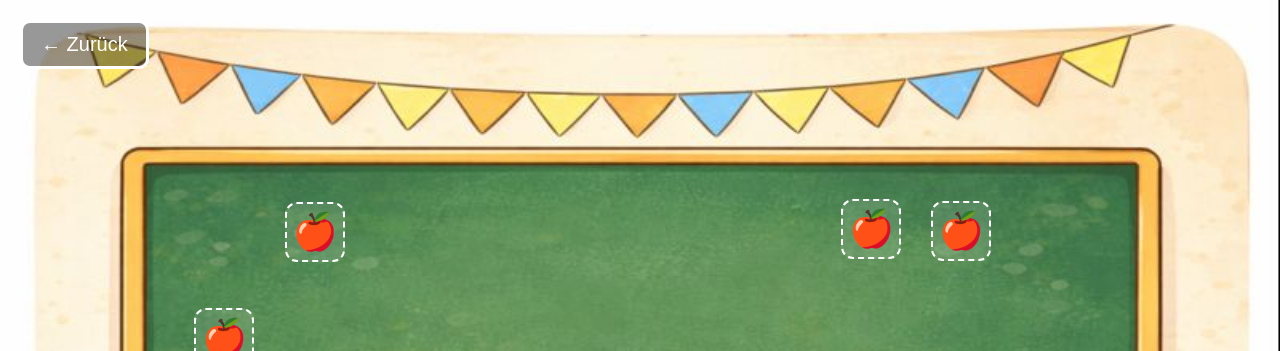
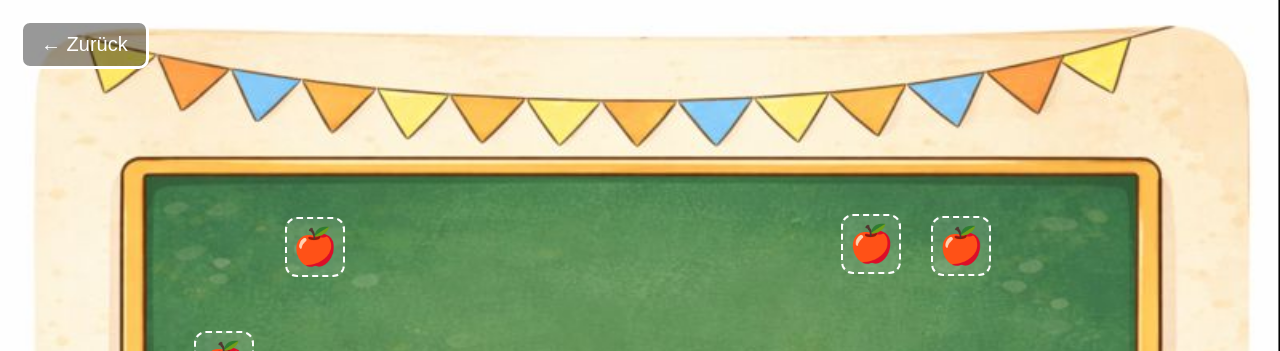
Before and after one commit to imkehoegden/schlaupause, a website: page school/downstairs/classroomsDownstairs/math/Mengen/mengenZuordnen.html in a window 1280 px wide. Shown: the top 351 px of the page. Drawn offline with Linux system fonts and the light colour scheme.

Commit message:
Fix: Mengen zuordnen screen size adjusted

```diff
--- a/school/downstairs/classroomsDownstairs/math/Mengen/mengenZuordnen.html
+++ b/school/downstairs/classroomsDownstairs/math/Mengen/mengenZuordnen.html
@@ -10,6 +10,14 @@
         margin: 0;
         height: 100vh;
       }
+
+      .container {
+        max-width: 1400px;
+        position: relative;
+        margin: 0 auto;
+        aspect-ratio: 3 / 2;
+      }
+
       #board {
         position: absolute;
         top: 20%;
@@ -17,6 +25,7 @@
         width: 80%;
         height: 55%;
       }
+
       img {
         margin: 0 auto;
         width: 100%;
@@ -82,6 +91,7 @@
         transform: scale(1.1);
         background: rgba(255, 255, 255, 0.4);
       }
+
       #backBtn {
         position: fixed;
         top: 20px;
@@ -102,11 +112,13 @@
     </style>
   </head>
   <body>
-    <button id="backBtn">← Zurück</button
-    ><img src="../../../../../pictures/Tafel.jpeg" alt="" />
-    <div id="board">
-      <div id="question">?</div>
-      <button id="removeBtn">- 🍎</button>
+    <div class="container">
+      <button id="backBtn">← Zurück</button>
+      <img src="../../../../../pictures/Tafel.jpeg" alt="" />
+      <div id="board">
+        <div id="question">?</div>
+        <button id="removeBtn">- 🍎</button>
+      </div>
     </div>
   </body>
 </html>
```
